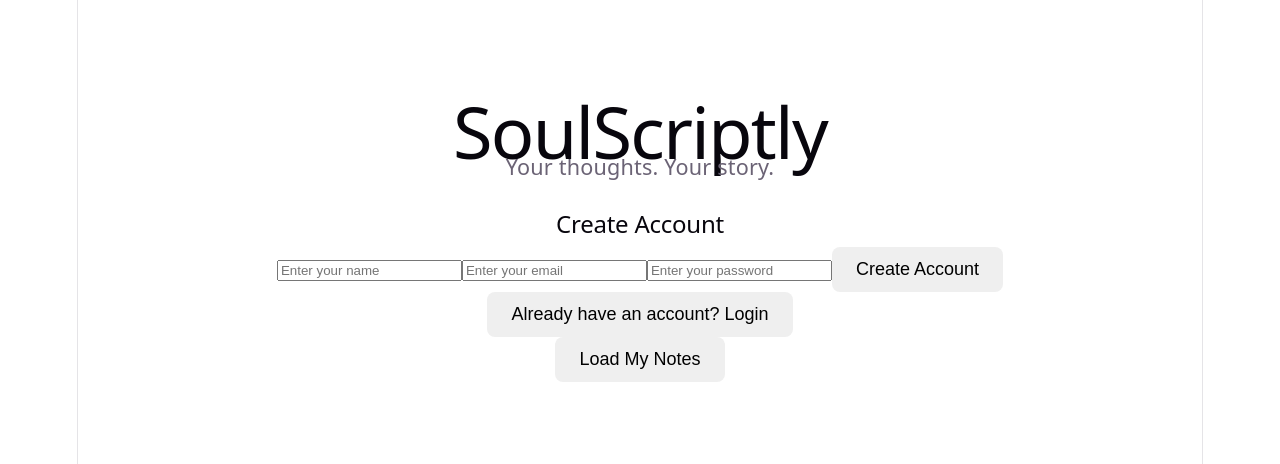
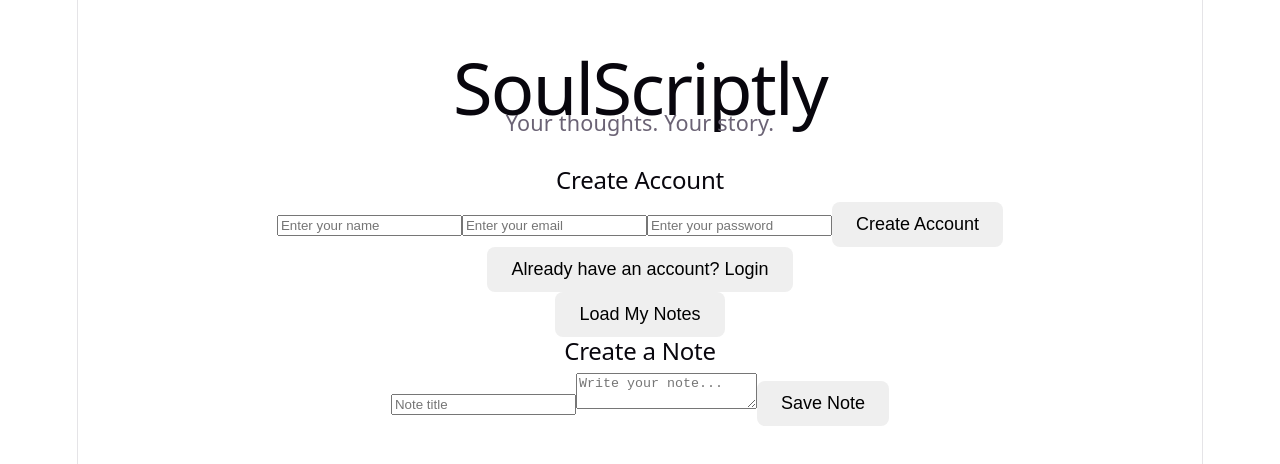
Before and after one commit to madhava231205/soulscriptly, a React (Vite) app in the folder client/: page / in a window 1280 px wide. Shown: the part 166-630 px from the top of the page. Built offline with nearby package versions, Linux system fonts and the light colour scheme.

Commit message:
added notes UI by adding load the notes dynamically

```diff
--- a/client/src/App.jsx
+++ b/client/src/App.jsx
@@ -11,6 +11,8 @@ const [password, setPassword] = useState('')
   const [loading, setLoading] = useState(false)
   const [isLogin, setIsLogin] = useState(false)
   const [notes, setNotes] = useState([])
+  const [noteTitle, setNoteTitle] = useState('')
+const [noteContent, setNoteContent] = useState('')
 
 async function handleSubmit(event) {
   event.preventDefault()
@@ -104,6 +106,42 @@ async function getNotes() {
   }
 }
 
+async function handleCreateNote(event) {
+  event.preventDefault()
+  setMessage('')
+  setError('')
+  setLoading(true)
+
+  const token = localStorage.getItem('token')
+
+  try {
+    const response = await fetch('http://localhost:5000/api/notes', {
+      method: 'POST',
+      headers: {
+        'Content-Type': 'application/json',
+        Authorization: `Bearer ${token}`,
+      },
+      body: JSON.stringify({
+        title: noteTitle,
+        content: noteContent,
+      }),
+    })
+
+    const data = await response.json()
+
+    if (response.ok) {
+      setNotes((currentNotes) => [data.note, ...currentNotes])
+      setNoteTitle('')
+      setNoteContent('')
+      setMessage('Note saved successfully!')
+    }
+  } catch (error) {
+    console.error('Create note error:', error)
+  }finally {
+  setLoading(false)
+}
+}
+
   return (
     <main>
       <h1>SoulScriptly</h1>
@@ -189,6 +227,29 @@ async function getNotes() {
 <button type="button" onClick={getNotes}>
   Load My Notes
 </button>
+<h2>Create a Note</h2>
+
+<form onSubmit={handleCreateNote}>
+  <input
+    type="text"
+    placeholder="Note title"
+    value={noteTitle}
+    onChange={(event) => setNoteTitle(event.target.value)}
+  />
+
+  <textarea
+    placeholder="Write your note..."
+    value={noteContent}
+    onChange={(event) => setNoteContent(event.target.value)}
+  />
+
+  <button type="submit" disabled={loading}>
+  {loading ? 'Saving...' : 'Save Note'}
+</button>
+</form>
+{message && <p>{message}</p>}
+{error && <p>{error}</p>}
+
 { (notes.map((note) => (
   <div key={note.id}>
     <h3>{note.title}</h3>
@@ -198,6 +259,7 @@ async function getNotes() {
 
 
 
+
     </main>
   )
 }
```
